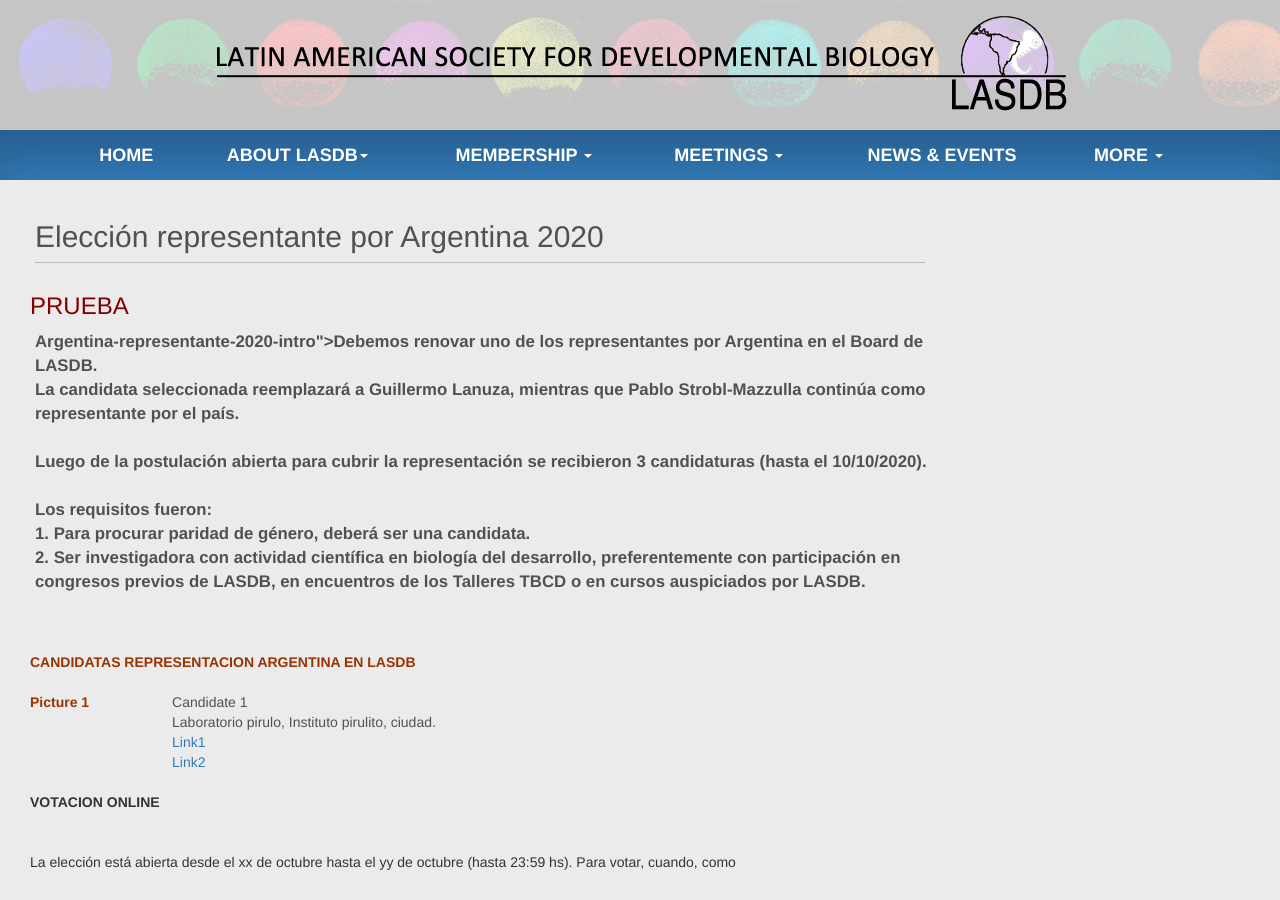
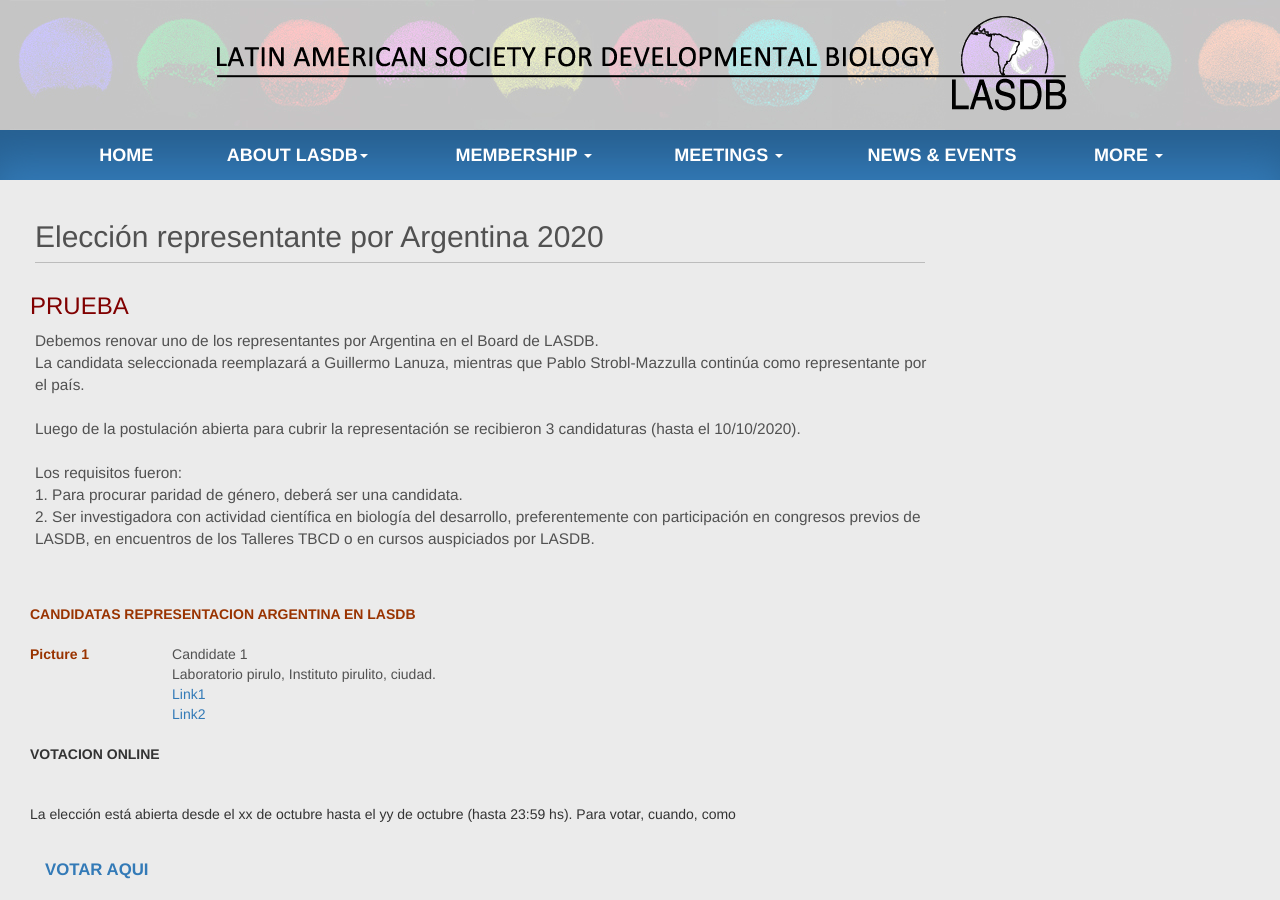
Before and after one commit to lasdb/lasdb.github.io, a Jekyll site: the page built from pages/Argentina-representante-2020.html, in a window 1280 px wide and 900 px high. Built offline with Jekyll 4.4.1, drawn with Linux system fonts in a browser that asks for light colours; nearby versions of some CDN libraries.

Commit message:
Update Argentina-representante-2020.html

```diff
--- a/pages/Argentina-representante-2020.html
+++ b/pages/Argentina-representante-2020.html
@@ -8,7 +8,7 @@
             <h3 class="meeting-title">PRUEBA</h3>
         </div>
         <div class="panel-body" style="padding-top:0;">
-            <p style="font-weight:bold; font-size: 1.2em;"> Argentina-representante-2020-intro">Debemos renovar uno de los representantes por Argentina en el Board de LASDB. <br>
+            <p style="font-weight: ; font-size: 1.1em;">Debemos renovar uno de los representantes por Argentina en el Board de LASDB. <br>
             La candidata seleccionada reemplazará a Guillermo Lanuza, mientras que Pablo Strobl-Mazzulla continúa como representante por el país. <br><br>
             Luego de la postulación abierta para cubrir la representación se recibieron 3 candidaturas (hasta el 10/10/2020). <br><br>
             Los requisitos fueron: <br>
```
